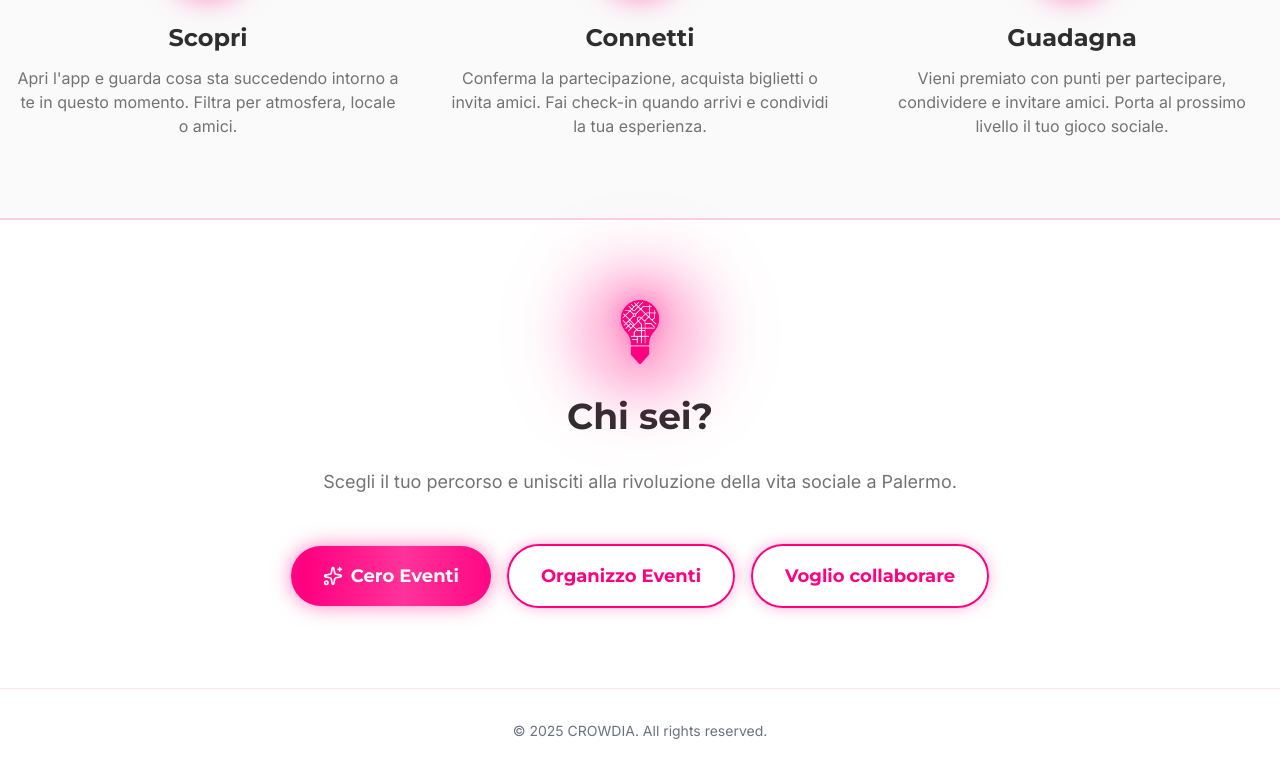
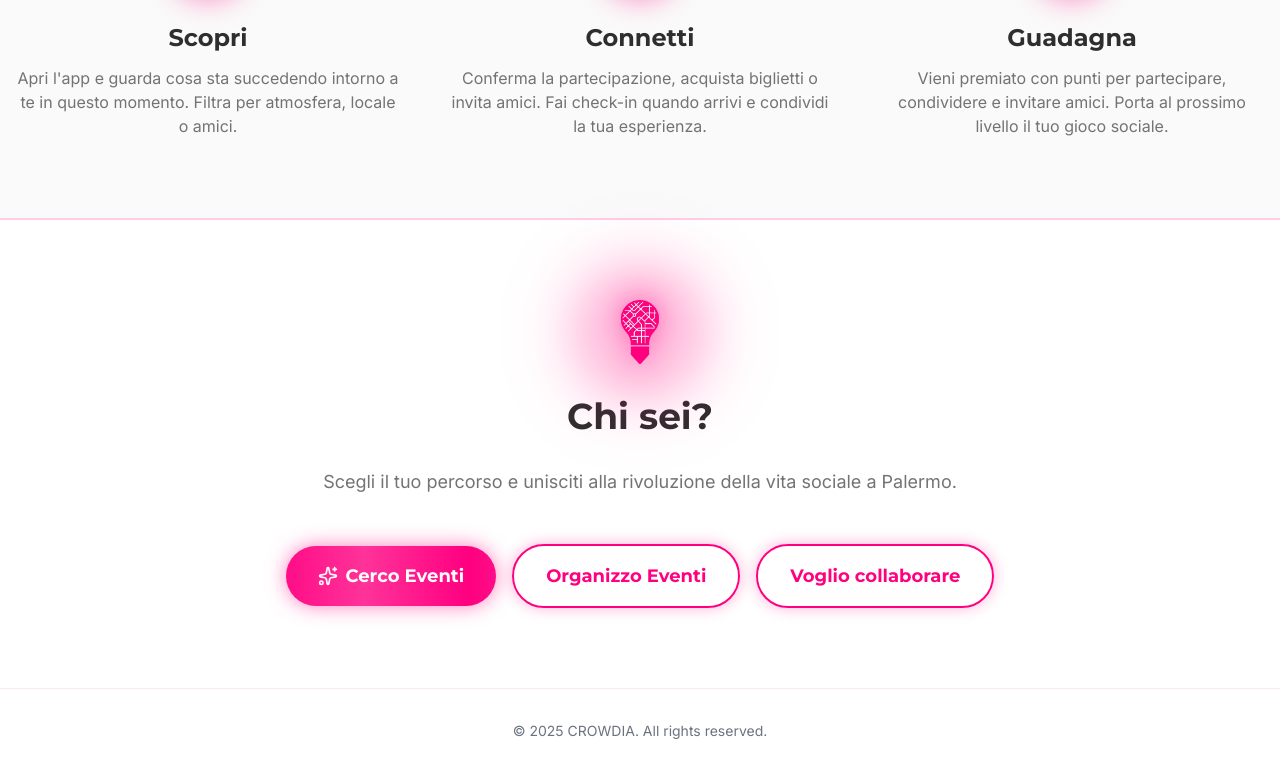
Before and after one commit to matt-bedda/crowdia-landing-page, a Next.js app: page / in a window 1280 px wide. Shown: the part 1114-1887 px from the top of the page. Built offline with nearby package versions, Linux system fonts and the light colour scheme.

Commit message:
Change button text from 'Cero Eventi' to 'Cerco Eventi'

```diff
--- a/app/page.tsx
+++ b/app/page.tsx
@@ -155,7 +155,7 @@ export default function Home() {
             <Link href="/social">
               <SparkleButton variant="primary" size="lg">
                 <Sparkles className="w-5 h-5" />
-                Cero Eventi
+                Cerco Eventi
               </SparkleButton>
             </Link>
             <Link href="/partners">
```
